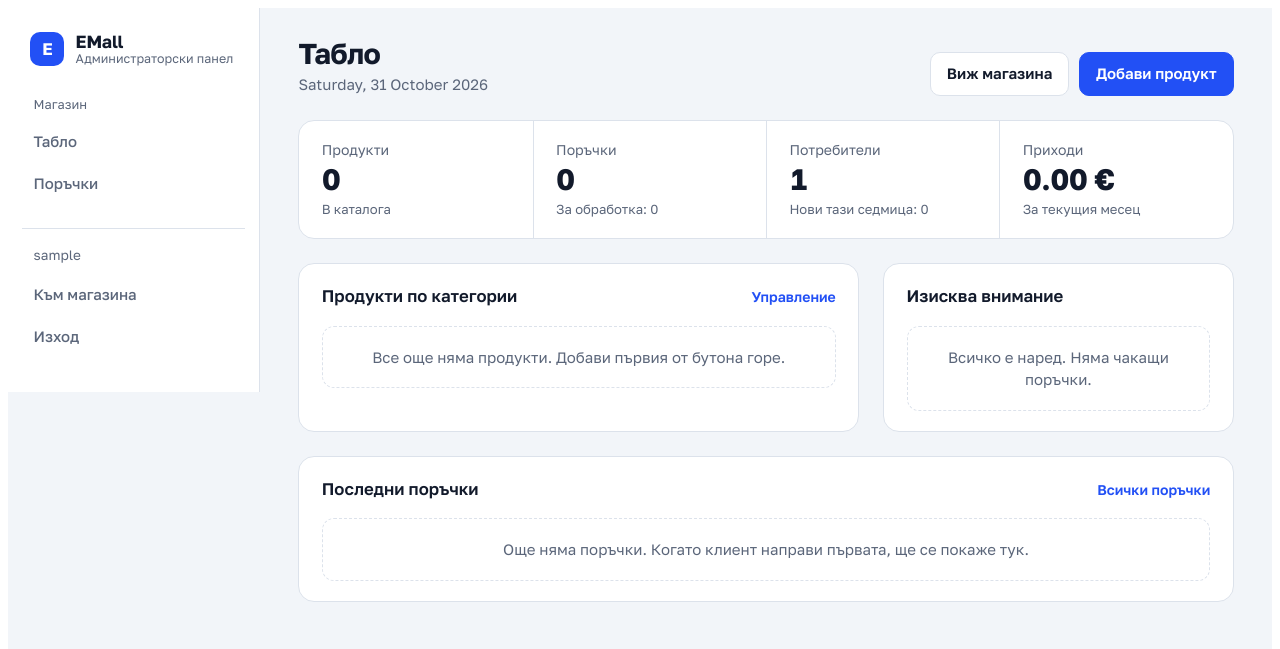
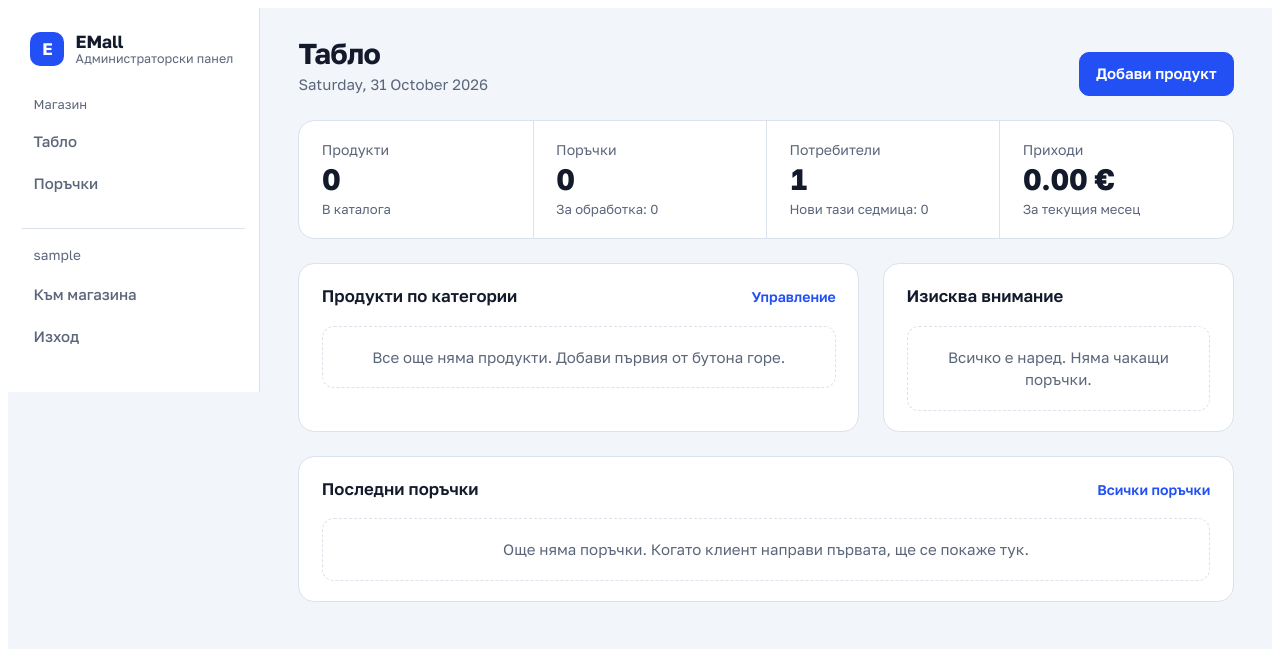
Before and after one commit to Tsvetelinmarinov/ProjectInternetMall, an ASP.NET Core app: page /Administration/AdminHome in a window 1280 px wide. Shown: the top 649 px of the page. Run offline with ASP.NET Core 8, Linux system fonts and the light colour scheme; the visitor is signed in with stand-in values (Sample User, id 1); data that the repository does not hold is empty; the project's own start-up code is not run, and a stand-in starts its controllers and pages; some libraries are stand-ins or nearby versions.

Commit message:
Refactored admin home page again. Second button 'Към магазина' removed.

```diff
--- a/EMall/Areas/Administration/Views/AdminHome/Index.cshtml
+++ b/EMall/Areas/Administration/Views/AdminHome/Index.cshtml
@@ -73,7 +73,6 @@
                 <p class="adm-date">@DateTime.Now.ToString("dddd, d MMMM yyyy", bg)</p>
             </div>
             <div class="adm-actions">
-                <a class="adm-btn" asp-controller="Home" asp-action="Index">Виж магазина</a>
                 <a class="adm-btn adm-btn--primary" asp-controller="" asp-action="">Добави продукт</a>
             </div>
         </header>
```
